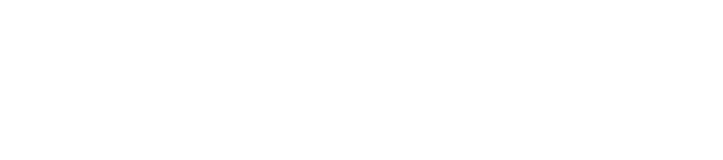
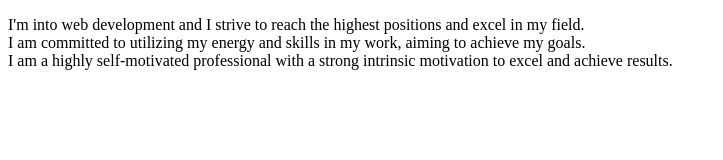
Before and after one commit to EmanTalal/Git-Github-HW, a plain HTML site: page index.html in a window 1280 px wide. Shown: the whole page, without its empty margins (0-723 px from the left). Drawn offline with Linux system fonts and the light colour scheme.

Commit message:
Prograph Amal

```diff
--- a/index.html
+++ b/index.html
@@ -8,7 +8,9 @@
 </head>
 
 <body>
-
+  <p>I'm into web development and I strive to reach the highest positions and excel in my field.<br>
+     I am committed to utilizing my energy and skills in my work, aiming to achieve my goals.<br>
+     I am a highly self-motivated professional with a strong intrinsic motivation to excel and achieve results.</p>
 </body>
 
 </html>
```
